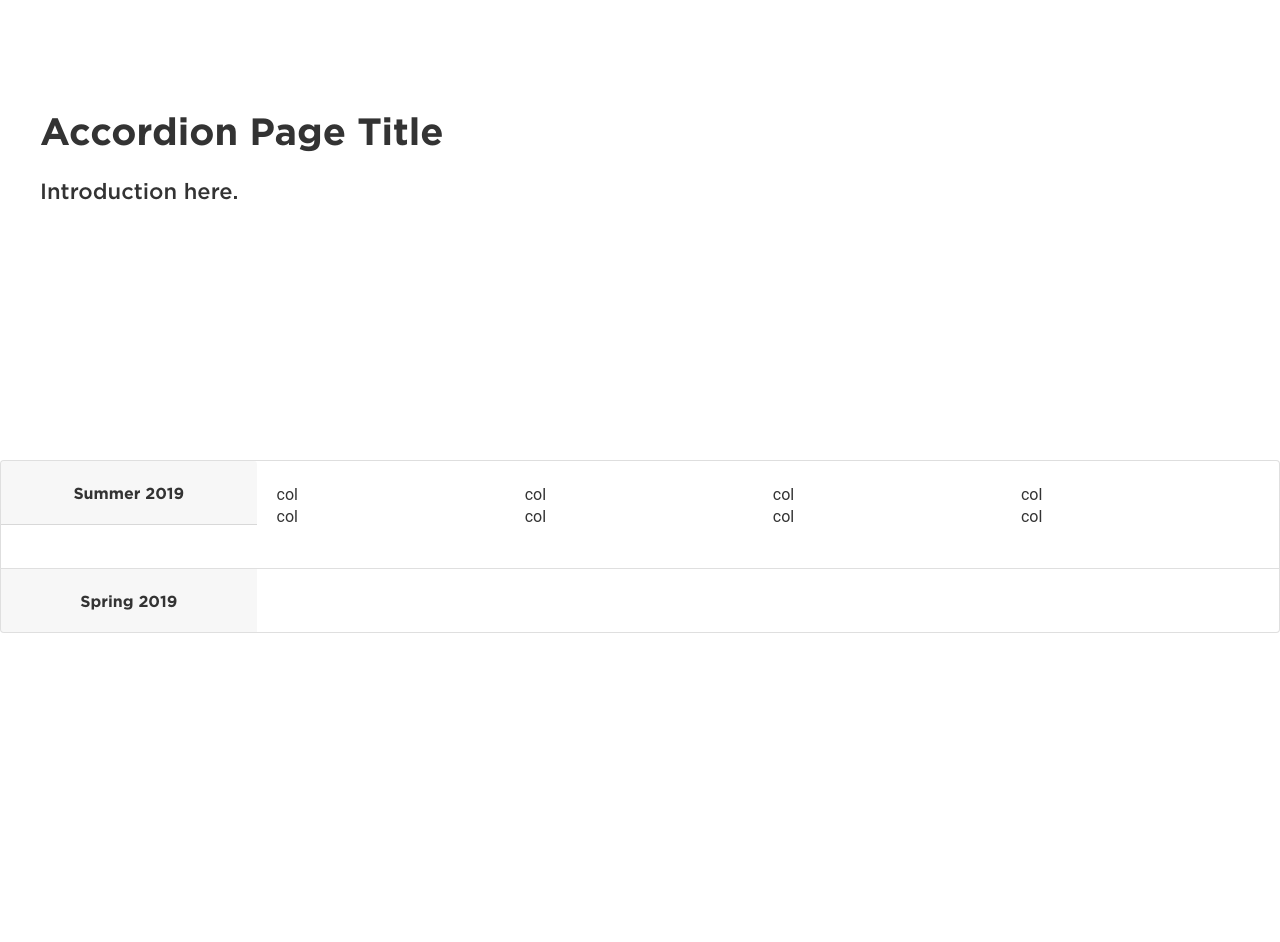
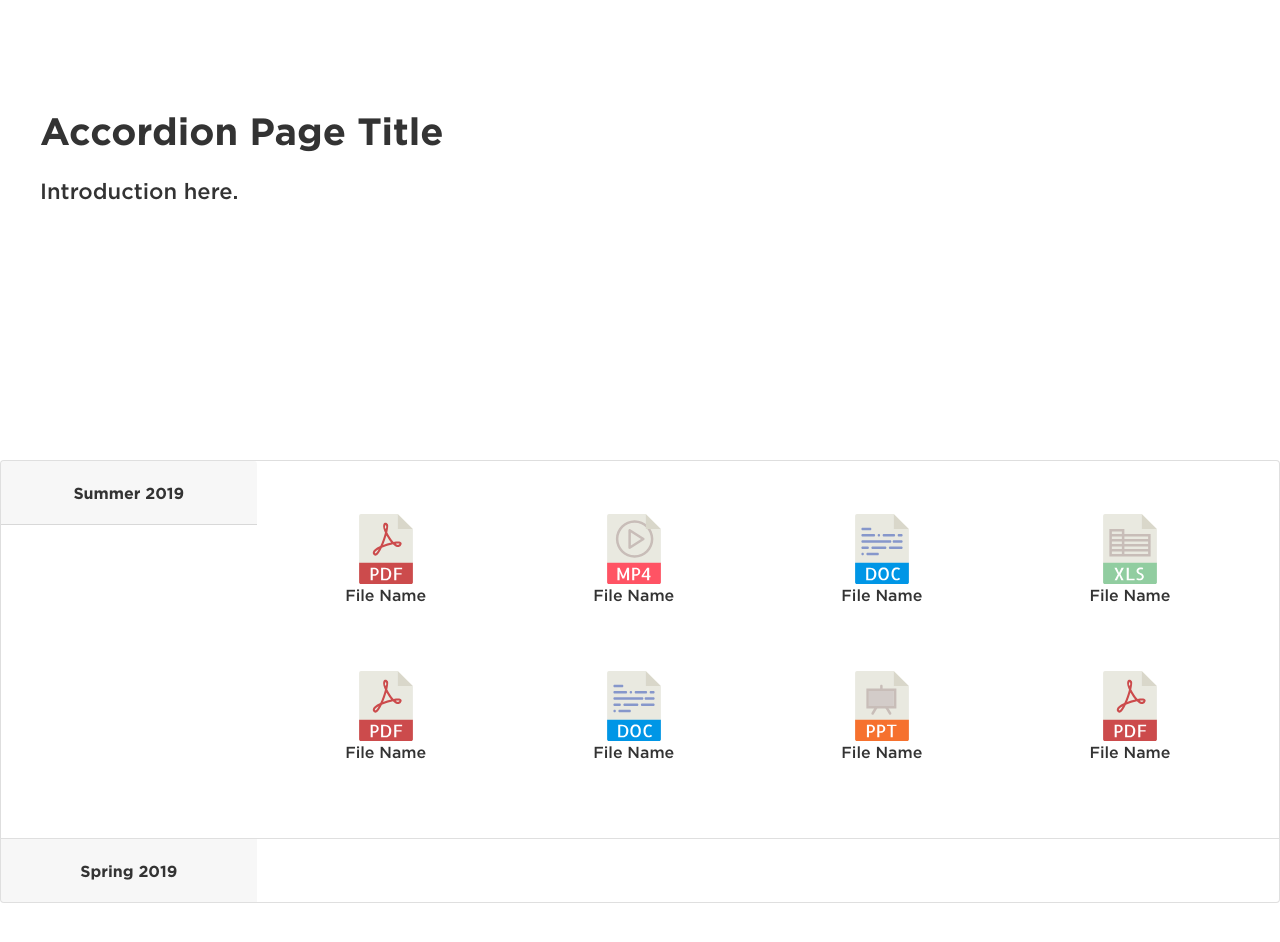
Before and after one commit to rosscournoyer602/llphase2, a plain HTML site: page resources.html in a window 1280 px wide. Both pictures are taken after a click on the button "Summer 2019". Before the commit the page ends 800 px from the top, so only its background shows below. Drawn offline with nearby package versions, Linux system fonts and the light colour scheme; files that its build step writes are made by us from their sources.

Commit message:
Resource page

```diff
--- a/css/resources.css
+++ b/css/resources.css
@@ -1,9 +1,21 @@
-.file-item {
-  height: 100px;
-  width: 100px;
+.resource-item {
+  font-family: 'Gotham';
+  text-align: center;
+  padding: 30px;
 }
 
-.file-item-img {
-  height: 100px;
-  width: 100px;
+.resource-img {
+  height: 70px;
 }
+
+@media screen and (max-width: 992px) {
+  .resource-name {
+    font-size: 14px;
+  }
+}
+
+@media screen and (max-width: 500px) {
+  .resource-name {
+    font-size: 12px;
+  }
+}
--- a/resources.html
+++ b/resources.html
@@ -10,6 +10,7 @@
     <link href="./slick/slick.css" rel="stylesheet" type="text/css">
     <link href="slick/slick-theme.css" rel="stylesheet" type="text/css">
     <link href="./css/team.css" rel="stylesheet" type="text/css">
+    <link href="./css/resources.css" rel="stylesheet" type="text/css">
     <title>Title</title>
   </head>
   <body>
@@ -37,16 +38,40 @@
                 id="collapseOne">
             <div class="card-body">
               <div class="row">
-                <div class="col">col</div>
-                <div class="col">col</div>
-                <div class="col">col</div>
-                <div class="col">col</div>
+                <div class="col resource-item">
+                  <a download href='./LLS19AcademicCalendar.pdf'><img class="resource-img" src="./images/pdf.svg" alt="pdf-icon"></a>
+                  <p class="resource-name">File Name</p>
+                </div>
+                <div class="col resource-item">
+                  <a download href='./LLS19AcademicCalendar.pdf'><img class="resource-img" src="./images/mp4.svg" alt="pdf-icon"></a>
+                  <p class="resource-name">File Name</p>
+                </div>
+                <div class="col resource-item">
+                  <a download href='./LLS19AcademicCalendar.pdf'><img class="resource-img" src="./images/doc.svg" alt="pdf-icon"></a>
+                  <p class="resource-name">File Name</p>
+                </div>
+                <div class="col resource-item">
+                  <a download href='./LLS19AcademicCalendar.pdf'><img class="resource-img" src="./images/xls.svg" alt="pdf-icon"></a>
+                  <p class="resource-name">File Name</p>
+                </div>
               </div>
               <div class="row">
-                <div class="col">col</div>
-                <div class="col">col</div>
-                <div class="col">col</div>
-                <div class="col">col</div>
+                <div class="col resource-item">
+                  <a download href='./LLS19AcademicCalendar.pdf'><img class="resource-img" src="./images/pdf.svg" alt="pdf-icon"></a>
+                  <p class="resource-name">File Name</p>
+                </div>
+                <div class="col resource-item">
+                  <a download href='./LLS19AcademicCalendar.pdf'><img class="resource-img" src="./images/doc.svg" alt="pdf-icon"></a>
+                  <p class="resource-name">File Name</p>
+                </div>
+                <div class="col resource-item">
+                  <a download href='./LLS19AcademicCalendar.pdf'><img class="resource-img" src="./images/ppt.svg" alt="pdf-icon"></a>
+                  <p class="resource-name">File Name</p>
+                </div>
+                <div class="col resource-item">
+                  <a download href='./LLS19AcademicCalendar.pdf'><img class="resource-img" src="./images/pdf.svg" alt="pdf-icon"></a>
+                  <p class="resource-name">File Name</p>
+                </div>
               </div>
             </div>
           </div>
@@ -67,16 +92,40 @@
                 id="collapseTwo">
             <div class="card-body">
               <div class="row">
-                <div class="col">col</div>
-                <div class="col">col</div>
-                <div class="col">col</div>
-                <div class="col">col</div>
+                <div class="col resource-item">
+                  <a download href='./LLS19AcademicCalendar.pdf'><img class="resource-img" src="./images/pdf.svg" alt="pdf-icon"></a>
+                  <p class="resource-name">File Name</p>
+                </div>
+                <div class="col resource-item">
+                  <a download href='./LLS19AcademicCalendar.pdf'><img class="resource-img" src="./images/mp4.svg" alt="pdf-icon"></a>
+                  <p class="resource-name">File Name</p>
+                </div>
+                <div class="col resource-item">
+                  <a download href='./LLS19AcademicCalendar.pdf'><img class="resource-img" src="./images/doc.svg" alt="pdf-icon"></a>
+                  <p class="resource-name">File Name</p>
+                </div>
+                <div class="col resource-item">
+                  <a download href='./LLS19AcademicCalendar.pdf'><img class="resource-img" src="./images/xls.svg" alt="pdf-icon"></a>
+                  <p class="resource-name">File Name</p>
+                </div>
               </div>
               <div class="row">
-                <div class="col">col</div>
-                <div class="col">col</div>
-                <div class="col">col</div>
-                <div class="col">col</div>
+                <div class="col resource-item">
+                  <a download href='./LLS19AcademicCalendar.pdf'><img class="resource-img" src="./images/pdf.svg" alt="pdf-icon"></a>
+                  <p class="resource-name">File Name</p>
+                </div>
+                <div class="col resource-item">
+                  <a download href='./LLS19AcademicCalendar.pdf'><img class="resource-img" src="./images/doc.svg" alt="pdf-icon"></a>
+                  <p class="resource-name">File Name</p>
+                </div>
+                <div class="col resource-item">
+                  <a download href='./LLS19AcademicCalendar.pdf'><img class="resource-img" src="./images/ppt.svg" alt="pdf-icon"></a>
+                  <p class="resource-name">File Name</p>
+                </div>
+                <div class="col resource-item">
+                  <a download href='./LLS19AcademicCalendar.pdf'><img class="resource-img" src="./images/pdf.svg" alt="pdf-icon"></a>
+                  <p class="resource-name">File Name</p>
+                </div>
               </div>
             </div>
           </div>
```
